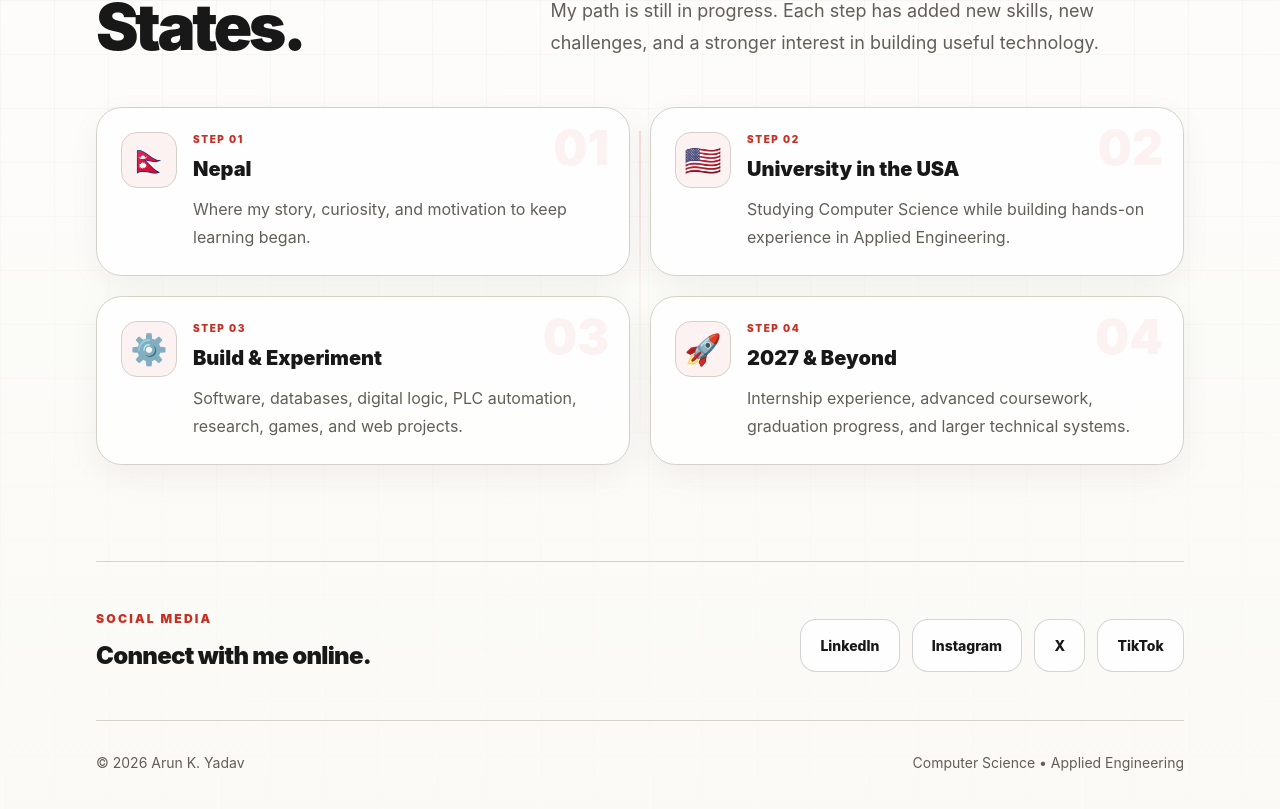
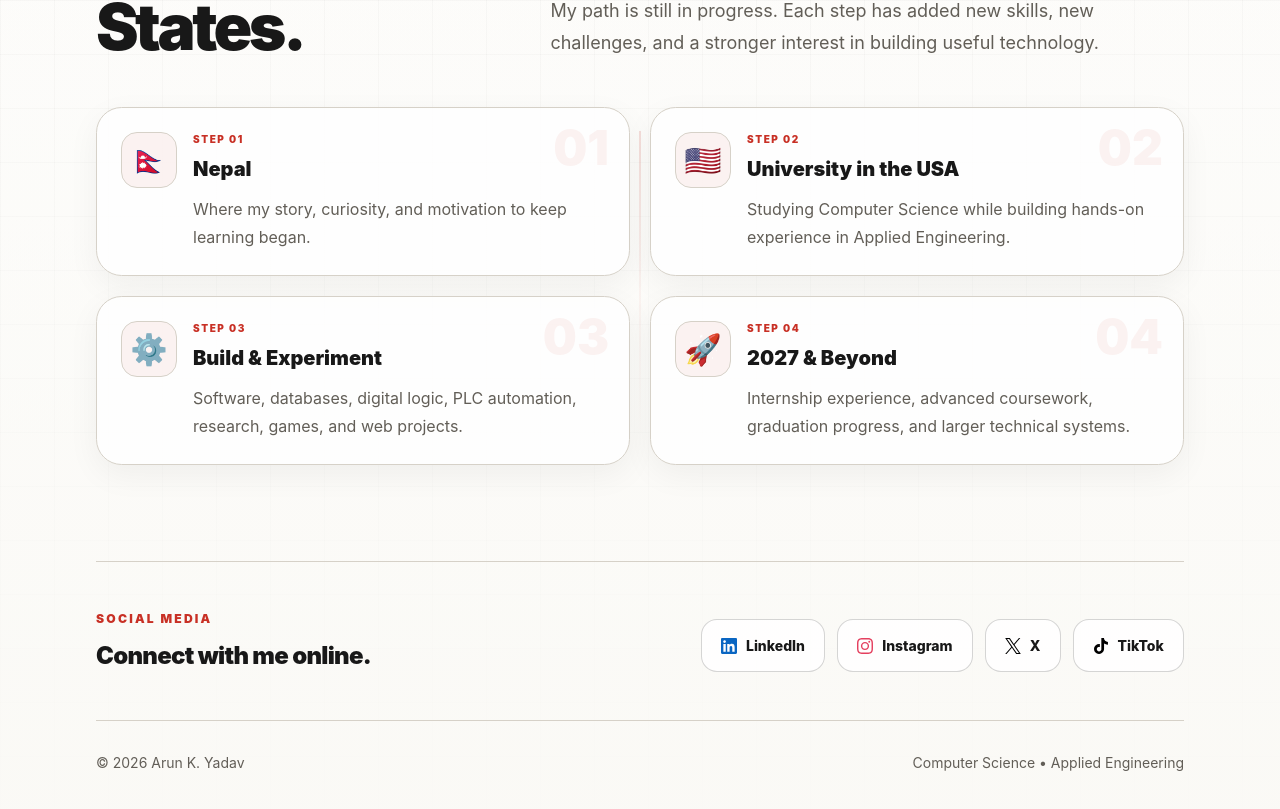
Before and after one commit to arunyadav-214/learning-website, a Next.js app: page / in a window 1280 px wide. Shown: the part 2646-3455 px from the top of the page. Built offline with nearby package versions, Linux system fonts and the light colour scheme; no server answers.

Commit message:
Use real social media brand logos

```diff
--- a/app/page.tsx
+++ b/app/page.tsx
@@ -28,10 +28,10 @@ const journey = [
 ] as const;
 
 const socials = [
-  ["LinkedIn", "https://www.linkedin.com/in/arun-kumar-yadav-5a60373ab/"],
-  ["Instagram", "https://www.instagram.com/ay.run_"],
-  ["X", "https://x.com/aruny71582"],
-  ["TikTok", "https://www.tiktok.com/@arunyadav999"],
+  ["LinkedIn", "https://www.linkedin.com/in/arun-kumar-yadav-5a60373ab/", "/social/linkedin.svg"],
+  ["Instagram", "https://www.instagram.com/ay.run_", "/social/instagram.svg"],
+  ["X", "https://x.com/aruny71582", "/social/x.svg"],
+  ["TikTok", "https://www.tiktok.com/@arunyadav999", "/social/tiktok.svg"],
 ] as const;
 
 const focusItems = [
@@ -211,8 +211,16 @@ export default function Home() {
                 <h2 className="mt-2 text-xl font-black tracking-[-0.03em] sm:mt-3 sm:text-2xl">Connect with me online.</h2>
               </div>
               <div className="grid grid-cols-2 gap-2.5 sm:flex sm:flex-wrap sm:gap-3">
-                {socials.map(([name, href]) => (
-                  <a key={name} href={href} target="_blank" rel="noreferrer" className="secondary-button justify-center px-3 py-2.5 text-sm">
+                {socials.map(([name, href, icon]) => (
+                  <a
+                    key={name}
+                    href={href}
+                    target="_blank"
+                    rel="noreferrer"
+                    className="secondary-button justify-center gap-2 px-3 py-2.5 text-sm"
+                    aria-label={name}
+                  >
+                    <img src={icon} alt="" aria-hidden="true" className="h-4 w-4 object-contain" />
                     {name}
                   </a>
                 ))}
```
